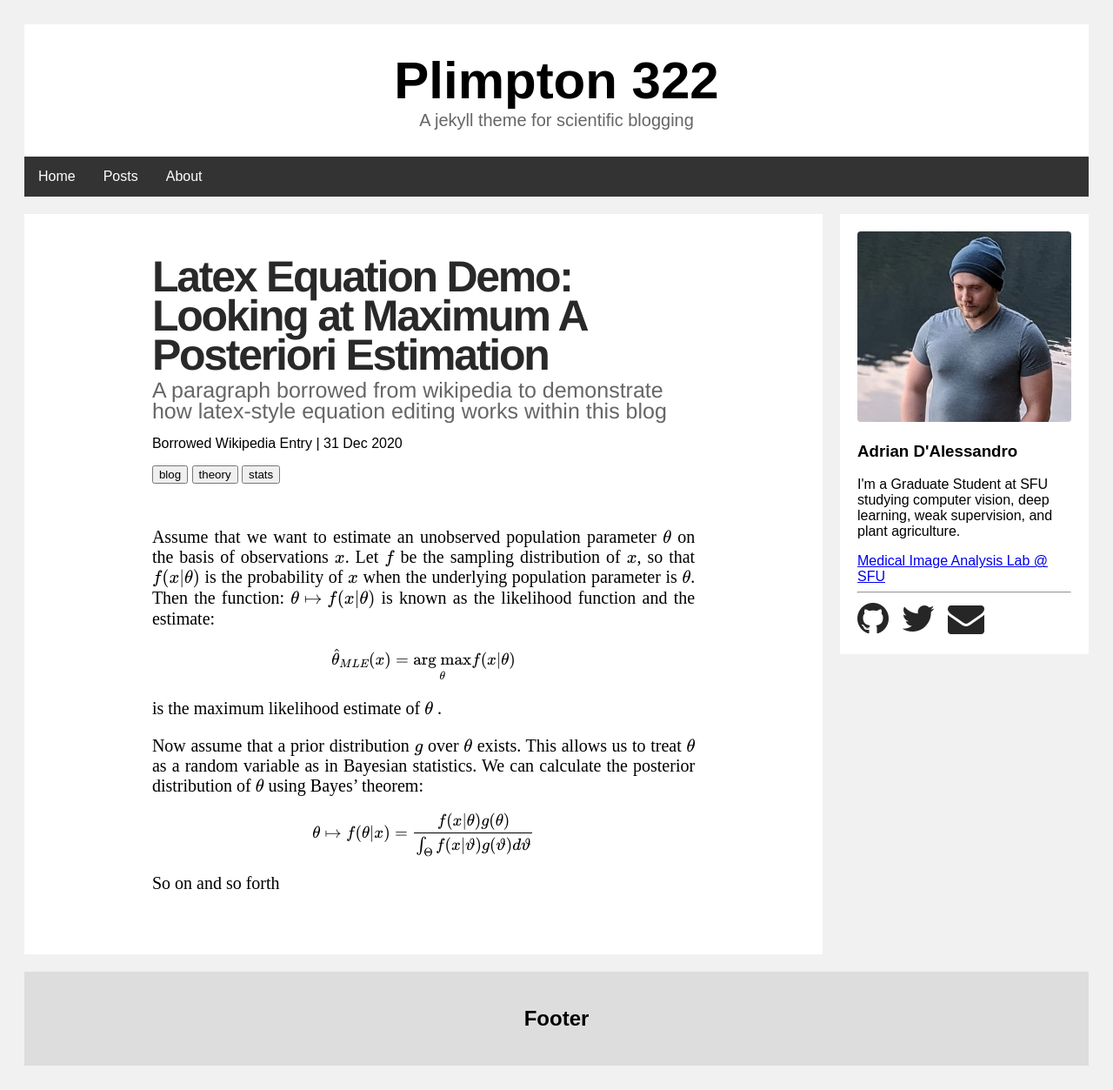
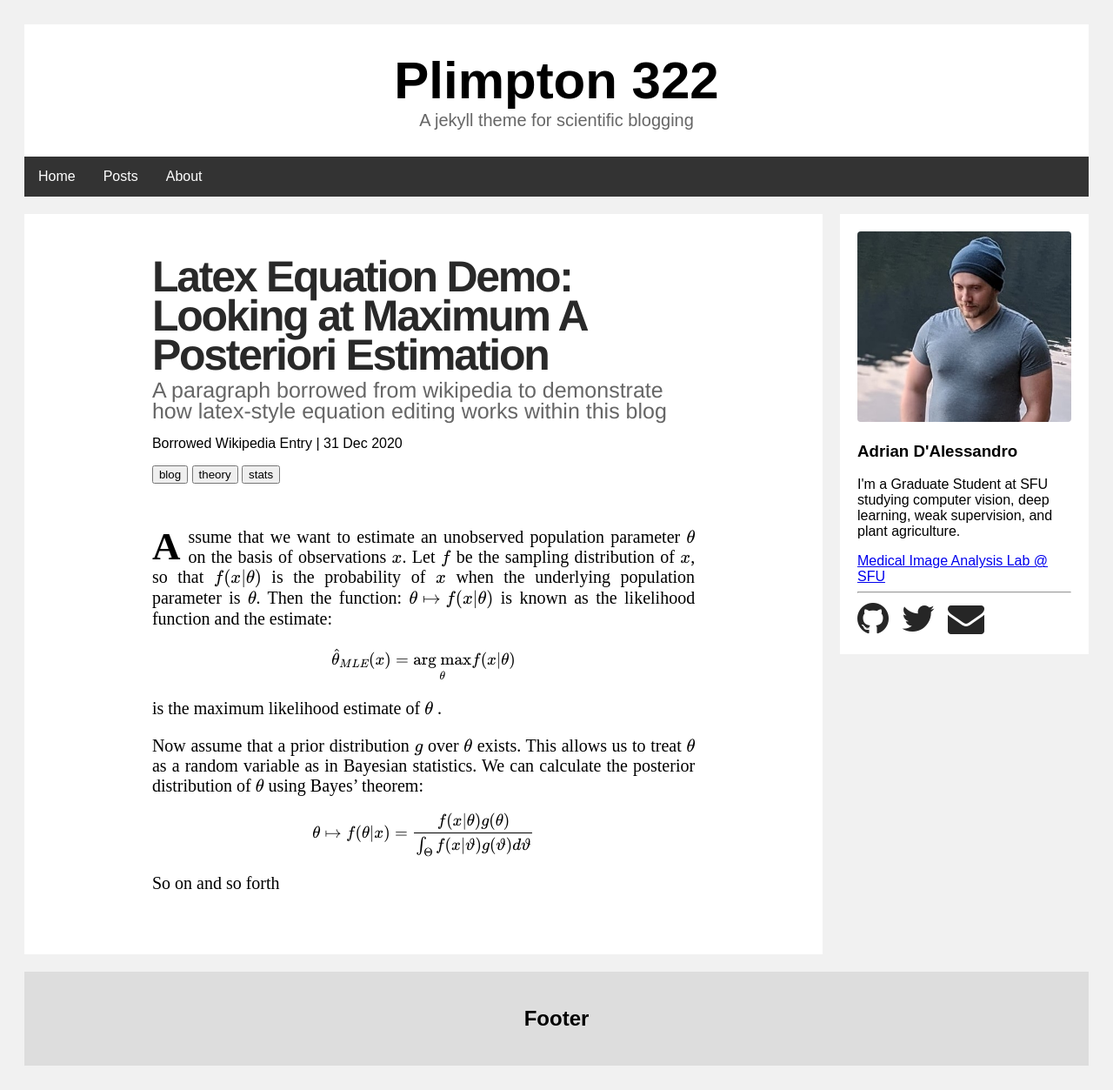
Before and after one commit to adrian-dalessandro/Plimpton322, a Jekyll site: the page built from _posts/2020-12-31-example-latex-math.md, in a window 1280 px wide. Shown: the whole page at 87% size. Built offline with Jekyll 4.4.1, drawn with Linux system fonts in a browser that asks for light colours; formulas are drawn with MathJax 3.

Commit message:
Update main.scss

```diff
--- a/_sass/main.scss
+++ b/_sass/main.scss
@@ -141,3 +141,11 @@ a.nav-button:hover, a.nav-button:active {
   padding: 14px 16px;
   text-decoration: none;
 }
+
+.post-body p:first-child:first-letter {
+    float: left;
+    font-size: 45px;
+    line-height: 1;
+    font-weight: bold;
+    margin-right: 9px;
+}
```
